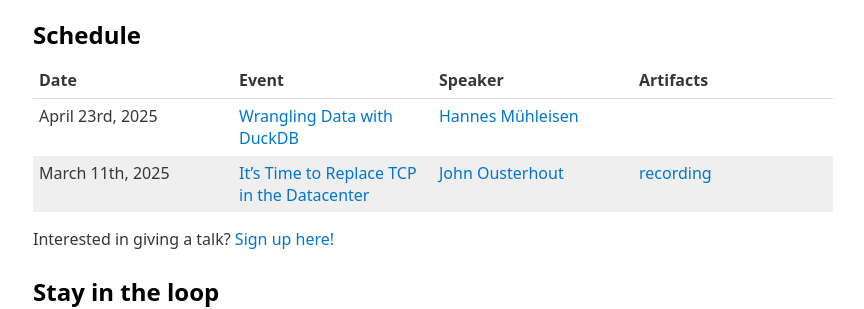
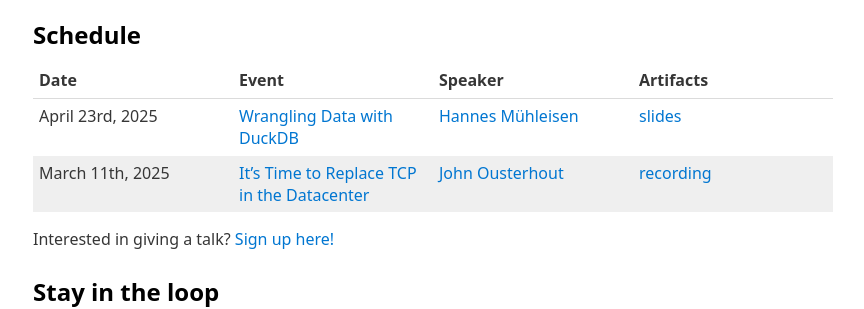
Before and after one commit to thisismiller/southbaysystems.xyz, a Jekyll site: the page built from index.markdown, in a window 1280 px wide. Shown: the part 345-654 px from the top of the page, without its empty margins (207-1071 px from the left). Built offline with Jekyll 4.4.1, drawn with Linux system fonts in a browser that asks for light colours.

Commit message:
Add slides from DuckDB talk

```diff
--- a/index.markdown
+++ b/index.markdown
@@ -21,7 +21,7 @@
 
 | Date | Event | Speaker | Artifacts |
 | --- | --- | --- | --- |
-| April 23rd, 2025 | [Wrangling Data with DuckDB](https://lu.ma/ri5kt4vt) | [Hannes Mühleisen](https://hannes.muehleisen.org/) | |
+| April 23rd, 2025 | [Wrangling Data with DuckDB](https://lu.ma/ri5kt4vt) | [Hannes Mühleisen](https://hannes.muehleisen.org/) | [slides](/files/WranglingDataWithDuckDB.pdf) |
 | March 11th, 2025 | [It's Time to Replace TCP in the Datacenter](https://lu.ma/vcwd7npw) | [John Ousterhout](https://web.stanford.edu/~ouster/cgi-bin/home.php) | [recording](https://youtu.be/Nh-WZZi-Zic) |
 
 Interested in giving a talk?  [Sign up here!](https://docs.google.com/forms/d/e/1FAIpQLScUuQPopRKbf2iRKGMtHQmU9s6UHbpbHcfbNvfekp-PvH0UOg/viewform)
```
Also changed, not shown: 1 other file.
